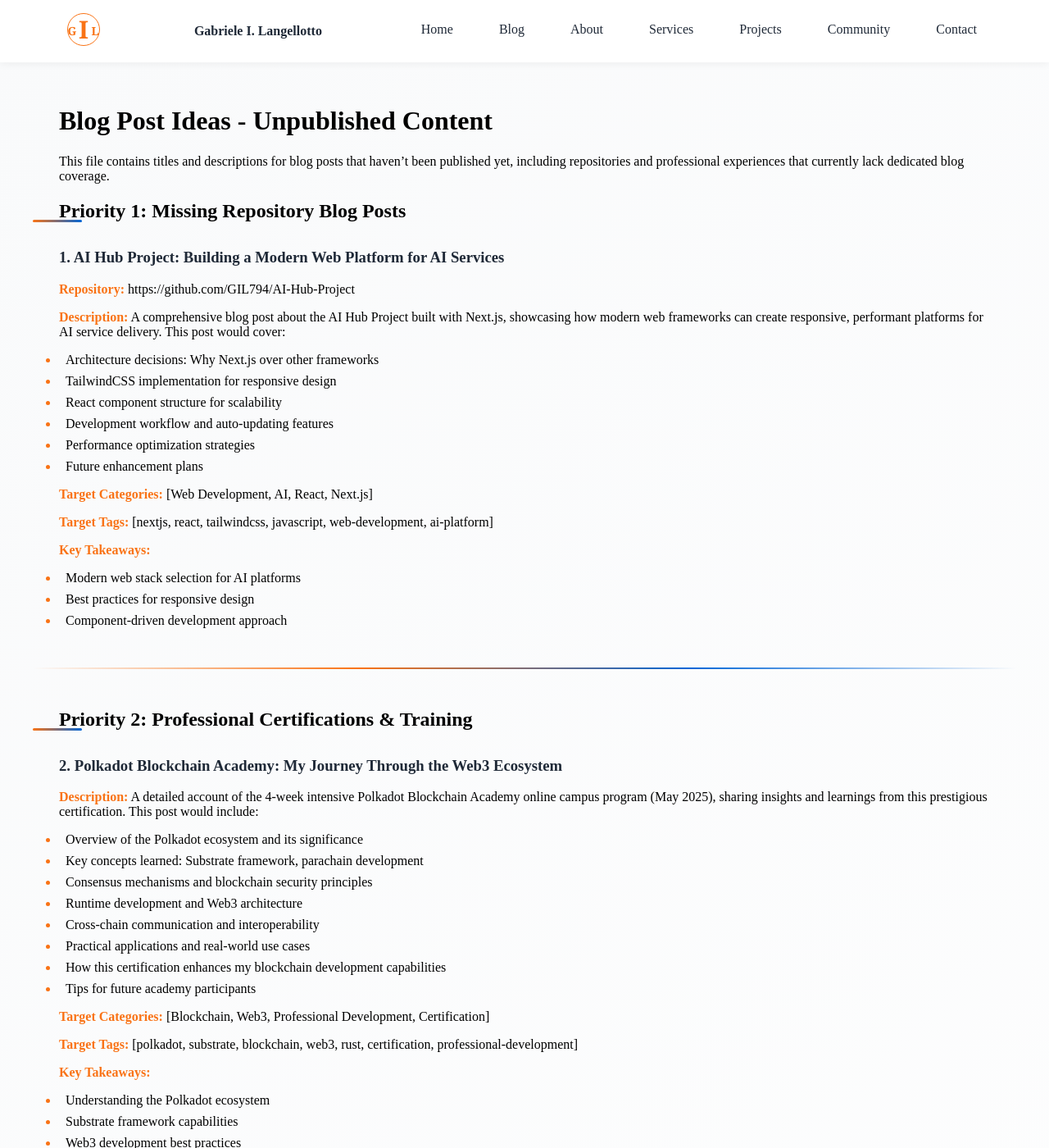
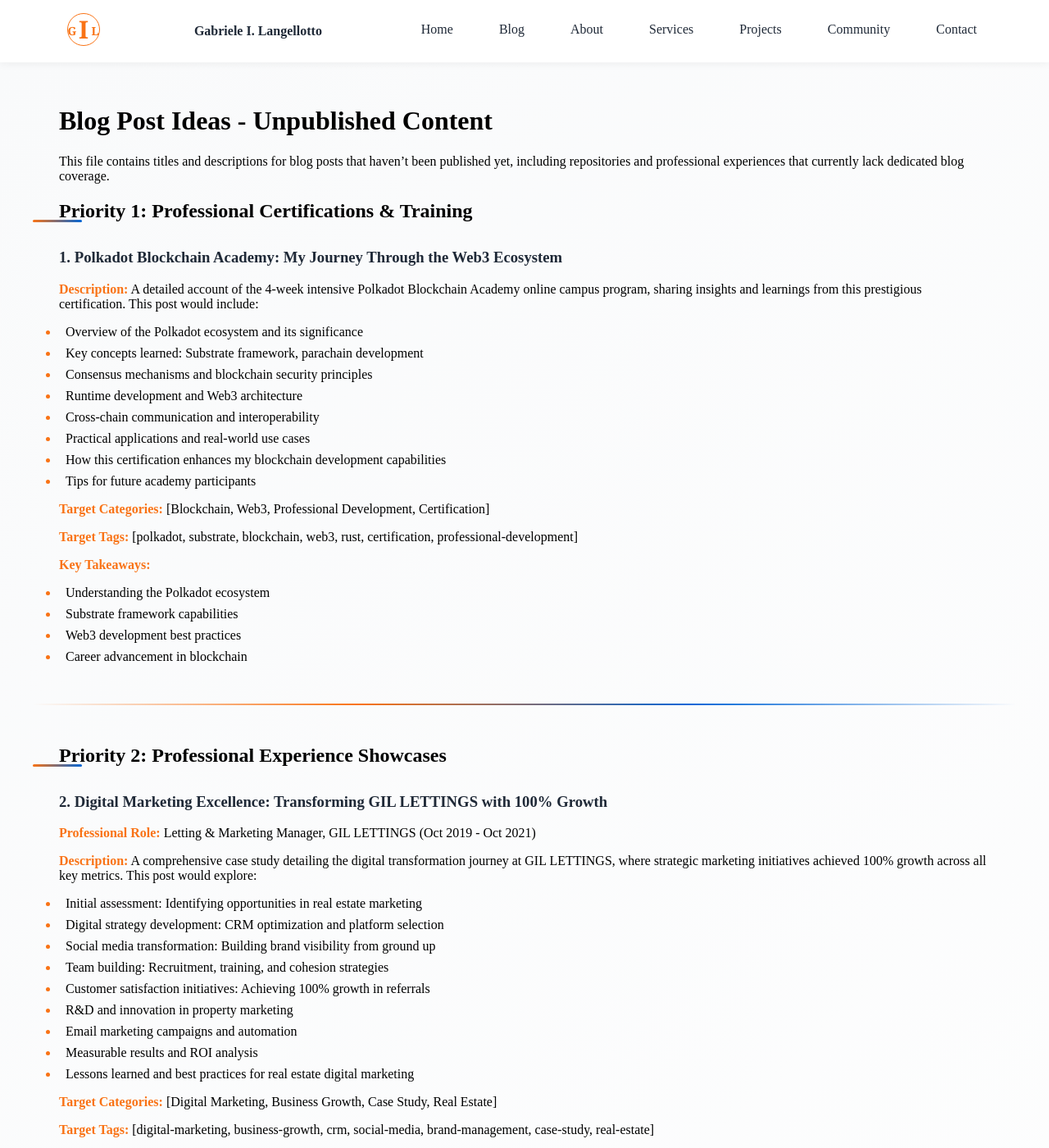
Before and after one commit to GIL794/gil794.github.io, a Jekyll site: the page built from drafts/blog-post-ideas.md, in a window 1280 px wide and 1400 px high. Shown: the whole window at 82% size. Built offline with Jekyll 4.4.1, drawn with Linux system fonts in a browser that asks for light colours; our own code applies the rules of GitHub Pages for plain Markdown files; some of the changed text lies outside the part shown.

Commit message:
Fix blog post ideas - remove AI Hub Project (already has blog post), update count and timeline
Co-authored-by: GIL794 <200216885+GIL794@users.noreply.github.com>

```diff
--- a/drafts/blog-post-ideas.md
+++ b/drafts/blog-post-ideas.md
@@ -2,38 +2,12 @@
 
 This file contains titles and descriptions for blog posts that haven't been published yet, including repositories and professional experiences that currently lack dedicated blog coverage.
 
-## Priority 1: Missing Repository Blog Posts
+## Priority 1: Professional Certifications & Training
 
-### 1. AI Hub Project: Building a Modern Web Platform for AI Services
-
-**Repository:** https://github.com/GIL794/AI-Hub-Project
+### 1. Polkadot Blockchain Academy: My Journey Through the Web3 Ecosystem
 
 **Description:**
-A comprehensive blog post about the AI Hub Project built with Next.js, showcasing how modern web frameworks can create responsive, performant platforms for AI service delivery. This post would cover:
-- Architecture decisions: Why Next.js over other frameworks
-- TailwindCSS implementation for responsive design
-- React component structure for scalability
-- Development workflow and auto-updating features
-- Performance optimization strategies
-- Future enhancement plans
-
-**Target Categories:** [Web Development, AI, React, Next.js]
-
-**Target Tags:** [nextjs, react, tailwindcss, javascript, web-development, ai-platform]
-
-**Key Takeaways:**
-- Modern web stack selection for AI platforms
-- Best practices for responsive design
-- Component-driven development approach
-
----
-
-## Priority 2: Professional Certifications & Training
-
-### 2. Polkadot Blockchain Academy: My Journey Through the Web3 Ecosystem
-
-**Description:**
-A detailed account of the 4-week intensive Polkadot Blockchain Academy online campus program (May 2025), sharing insights and learnings from this prestigious certification. This post would include:
+A detailed account of the 4-week intensive Polkadot Blockchain Academy online campus program, sharing insights and learnings from this prestigious certification. This post would include:
 - Overview of the Polkadot ecosystem and its significance
 - Key concepts learned: Substrate framework, parachain development
 - Consensus mechanisms and blockchain security principles
@@ -116,9 +90,9 @@ An in-depth exploration of digital marketing strategy execution over 4+ years at
 
 ---
 
-## Future Blog Post Ideas
+## Priority 3: Current Professional Work
 
-### 5. NLP in Production: Lessons from Launching 5 AI Products at AllianceNews
+### 4. NLP in Production: Lessons from Launching 5 AI Products at AllianceNews
 
 **Current Role:** AI Solution Architect, AllianceNews Ltd (March 2024 - Present)
 
@@ -255,42 +231,43 @@ A comprehensive guide to Python game development using Pygame:
 Based on the scheduled publishing system (9 AM and 5 PM posts), here's a suggested timeline:
 
 **Month 1:**
-- Week 1: AI Hub Project post
-- Week 2: Polkadot Blockchain Academy post
-- Week 3: GIL LETTINGS digital marketing case study
-- Week 4: DREAMPOWER digital marketing experience
+- Week 1: Polkadot Blockchain Academy post
+- Week 2: GIL LETTINGS digital marketing case study
+- Week 3: DREAMPOWER digital marketing experience
+- Week 4: NLP in Production (AllianceNews)
 
 **Month 2:**
-- Week 1: NLP in Production (AllianceNews)
-- Week 2: Math-Problems-Code-Solutions meta-post
-- Week 3: HP Lecturer teaching experience
-- Week 4: Smart Contract security lessons
+- Week 1: Math-Problems-Code-Solutions meta-post
+- Week 2: HP Lecturer teaching experience
+- Week 3: Smart Contract security lessons
+- Week 4: Hackathon success strategies
 
 **Month 3:**
-- Week 1: Hackathon success strategies
-- Week 2: Python game development guide
+- Week 1: Python game development guide
 
 ### SEO Keywords to Target
 
 **High Priority:**
-- "Next.js AI platform"
 - "Polkadot blockchain tutorial"
 - "Digital marketing case study"
 - "Real estate digital transformation"
 - "NLP production deployment"
+- "B2B marketing strategy"
 
 **Medium Priority:**
 - "Blockchain hackathon tips"
 - "Smart contract security"
 - "Python game development"
 - "Tech teaching strategies"
+- "Substrate development"
 
 ### Cross-Promotion Opportunities
 
-- Link AI Hub post to Algorand AI Contract Creator (both AI platforms)
-- Link blockchain certification to hackathon projects (Web3 ecosystem)
+- Link Polkadot certification to hackathon projects (Web3 ecosystem)
 - Link digital marketing posts to portfolio building posts
+- Link NLP in Production to AI Hub Project (both AI platforms)
 - Link game development to Math Problems (both educational Python)
+- Link Smart Contract security to both Algorand and ArcCredit projects
 
 ---
 
@@ -314,5 +291,7 @@ Based on the scheduled publishing system (9 AM and 5 PM posts), here's a suggest
 ---
 
 **Last Updated:** December 18, 2024
-**Total Ideas:** 10 priority posts + additional backlog
-**Estimated Publishing Timeline:** 3-4 months for priority posts
+**Total Ideas:** 9 priority posts + additional backlog
+**Repositories WITHOUT blog posts:** 0 (all covered)
+**Professional experiences WITHOUT blog posts:** 3 (Polkadot Academy, GIL LETTINGS, DREAMPOWER)
+**Estimated Publishing Timeline:** 2-3 months for priority posts
```
Also changed, not shown: other parts of drafts/blog-post-ideas.md (+10 -8 lines).
